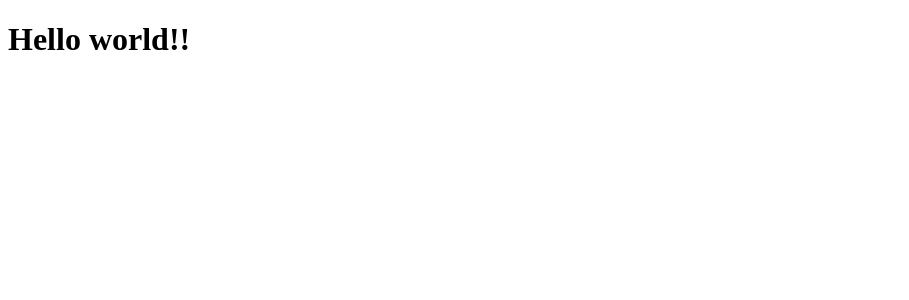
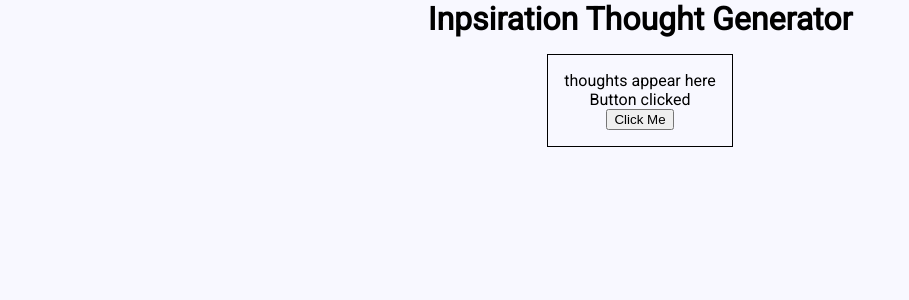
Before and after one commit to Holgermueller/flaskapp, a Flask app: page / in a window 1280 px wide. Shown: the top 300 px of the page, without its empty margins (0-909 px from the left). Run offline with Flask 2, Linux system fonts and the light colour scheme.

Commit message:
got data from server to dom

```diff
--- a/app.py
+++ b/app.py
@@ -7,7 +7,8 @@ app = Flask(__name__)
 
 @app.route("/", methods=['GET'])
 def base():
-    return render_template('index.html')
+    data = 'Button clicked'
+    return render_template('index.html', data=data)
 
 
 if __name__ == "__main__":
--- /dev/null
+++ b/static/main.css
@@ -0,0 +1,20 @@
+body,
+html {
+  margin: 0;
+  background-color: #f8f8ff;
+  font-family: "Roboto", sans-serif;
+  text-align: center;
+  justify-content: center;
+}
+
+h1 {
+  width: fit-content;
+  margin: auto;
+}
+
+.thought-container {
+  width: fit-content;
+  border: 1px solid black;
+  margin: 16px auto;
+  padding: 16px;
+}
--- a/templates/index.html
+++ b/templates/index.html
@@ -4,9 +4,22 @@
     <meta charset="UTF-8" />
     <meta http-equiv="X-UA-Compatible" content="IE=edge" />
     <meta name="viewport" content="width=device-width, initial-scale=1.0" />
+    <link rel="preconnect" href="https://fonts.googleapis.com" />
+    <link rel="preconnect" href="https://fonts.gstatic.com" crossorigin />
+    <link
+      href="https://fonts.googleapis.com/css2?family=Roboto:wght@100;300;400&display=swap"
+      rel="stylesheet"
+    />
+    <link rel="stylesheet" href="../static/main.css" />
     <title>ITG</title>
   </head>
   <body>
-    <h1>Hello world!!</h1>
+    <h1>Inpsiration Thought Generator</h1>
+
+    <section class="thought-container">
+      <div class="thought-display">thoughts appear here</div>
+      <div>{{data}}</div>
+      <button onclick="get_thought" class="thought-button">Click Me</button>
+    </section>
   </body>
 </html>
```
